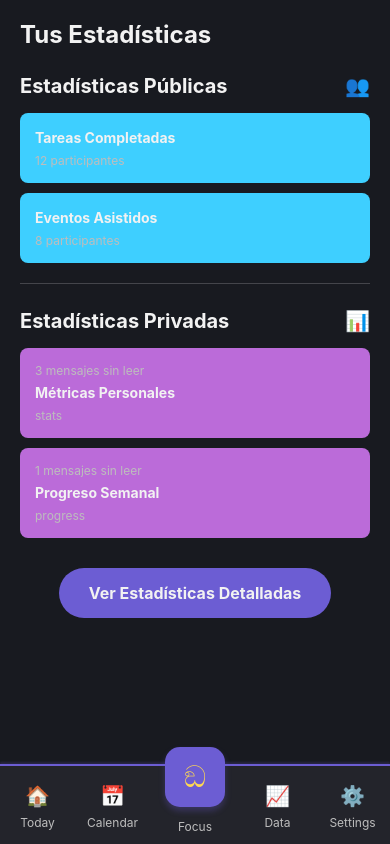
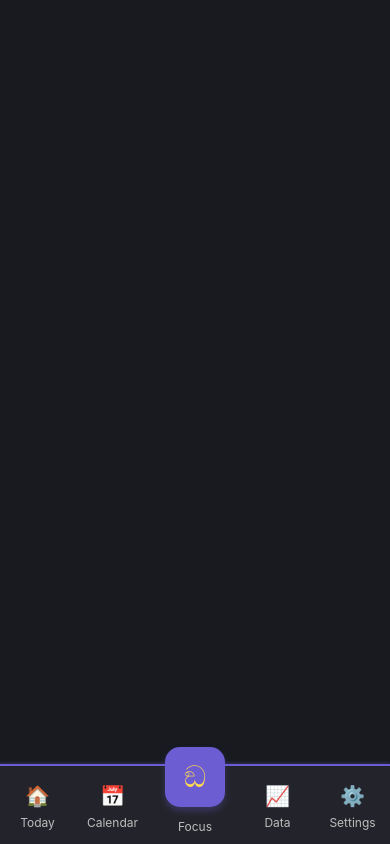
Before and after one commit to StrawberryFrappe/aricapp, a React Native app: screen /StatsScreen in a window 390 px wide. Built offline with nearby package versions, Linux system fonts and the light colour scheme.

Commit message:
feat: Replace ProfileScreen with SettingsScreen and update navigation references

```diff
--- a/src/App.jsx
+++ b/src/App.jsx
@@ -5,7 +5,7 @@ import HomeScreen from './screens/HomeScreen/HomeScreen.jsx';
 import SearchScreen from './screens/SearchScreen/SearchScreen.jsx';
 import ZenScreen from './screens/PublishScreen/ZenScreen.jsx';
 import StatsScreen from './screens/StatsScreen/StatsScreen.jsx';
-import ProfileScreen from './screens/ProfileScreen/ProfileScreen.jsx';
+import SettingsScreen from './screens/ProfileScreen/SettingsScreen.jsx'; // Now contains SettingsScreen
 import CalendarScreen from './screens/CalendarScreen/CalendarScreen.jsx';
 import NavigationBar from './components/NavigationBar.jsx';
 import InnerStatsScreen from './screens/StatsScreen/InnerStatsScreen.jsx'
@@ -40,7 +40,7 @@ function AppWrapper() {  return (
             <MainStack.Screen name="SearchScreen" component={SearchScreen} />
             <MainStack.Screen name="PublishScreen" component={ZenScreen} />
             <MainStack.Screen name="StatsScreen" component={StatsStackScreen} />
-            <MainStack.Screen name="ProfileScreen" component={ProfileStackScreen} />
+            <MainStack.Screen name="SettingsScreen" component={SettingsStackScreen} />
             <MainStack.Screen name="CalendarScreen" component={CalendarScreen} />
             <MainStack.Screen name="CreateTask" component={CreateTask} />
           </MainStack.Navigator>
@@ -75,13 +75,13 @@ function StatsStackScreen() {
 }
 
 // Define the stack navigators for Profile
-const ProfileStack = createNativeStackNavigator();
-function ProfileStackScreen() {
+const SettingsStack = createNativeStackNavigator();
+function SettingsStackScreen() {
   return (
-    <ProfileStack.Navigator screenOptions={{ headerShown: false }}>
-      <ProfileStack.Screen name="ProfileStackScreen" component={ProfileScreen} />
-      <ProfileStack.Screen name="EditProfileScreen" component={EditProfileScreen} />
-    </ProfileStack.Navigator>
+    <SettingsStack.Navigator screenOptions={{ headerShown: false }}>
+      <SettingsStack.Screen name="ProfileStackScreen" component={SettingsScreen} />
+      <SettingsStack.Screen name="EditProfileScreen" component={EditProfileScreen} />
+    </SettingsStack.Navigator>
   );
 }
 
--- a/src/components/CompactEvent.jsx
+++ b/src/components/CompactEvent.jsx
@@ -7,7 +7,7 @@ const CompactEvent = ({ title, time, date, description, location, hours }) => {
     const navigation = useNavigation();
 
     const handlePress = () => {
-        navigation.navigate('ExtendedEvent', {
+        navigation.navigate('CreateTask', {
             event: {
                 title,
                 time,
--- a/src/components/NavigationBar.jsx
+++ b/src/components/NavigationBar.jsx
@@ -20,7 +20,7 @@ const NavigationBar = () => {
     { name: 'Calendar', icon: '📅', screen: 'CalendarScreen' },
     { name: 'Focus', icon: 'ඞ', isCentral: true, screen: 'PublishScreen' },
     { name: 'Data', icon: '📈', screen: 'StatsScreen' },
-    { name: 'Settings', icon: '⚙️', screen: 'ProfileScreen' },
+    { name: 'Settings', icon: '⚙️', screen: 'SettingsScreen' },
   ];
 
   const handlePress = (ScreenButton) => {
--- a/src/screens/ProfileScreen/ProfileScreen.jsx
+++ /dev/null
@@ -1,109 +0,0 @@
-import React, { useState } from 'react';
-import { View, ScrollView, StyleSheet } from 'react-native';
-import ProfileHeader from './_components/ProfileHeader';
-import PresentationSection from './_components/PresentationSection';
-import ProfileTabs from './_components/ProfileTabs';
-import Post from '../../components/Post';
-import {commonStyles, colors} from '../../styles/commonStyles';
-
-/**
- * ProfileScreen Component
- * This component serves as a placeholder for the Profile screen in the app.
- * It includes a button to navigate to the EditProfile screen.
- *
- * @function ProfileScreen
- * @returns {JSX.Element}
- */
-
-const ProfileScreen = () => {
-  const [activeTab, setActiveTab] = useState('Publicaciones');
-
-
-
-
-  // Placeholder data
-  const userData = {
-    avatarUrl: 'https://via.placeholder.com/150', // Replace with actual avatar URL
-    name: 'Tulio Triviño31',
-    publications: 8,
-    likes: 15,
-    presentation: 'Quien soy? Para el ciego, soy el pan. Para el sordo, soy la luz. Para el hambriento, soy el sonido. Heme aqui la encarnacion de la divinidad misma.',
-  };
-
-  const publicationsData = [
-    {
-      id: '1',
-      author: 'Tulio Triviño31',
-      date: '06-04-2025',
-      tags: ['Anuncios', 'Comunidad'],
-      content: 'Vecinos, hoy se inauguro el nuevo Parque Cacique Lienan Llanquinao, aca los ninos de la población podrán jugar libremente y los adultos mayores pasear en la tranquilidad del vecindario',
-    },
-    {
-      id: '2',
-      author: 'Tulio Triviño31',
-      date: '06-04-2025',
-      tags: ['Anuncios', 'Comunidad'],
-      content: 'Vecinos, hoy se inauguro el nuevo Parque Cacique Lienan Llanquinao, aca los ninos de la población podrán jugar libremente y los adultos mayores pasear en la tranquilidad del vecindario',
-    }
-    // Add more publication objects here
-  ];
-
-  const mentionsData = [
-    {
-      id: '1',
-      author: 'Tulio Triviño31',
-      date: '06-04-2025',
-      tags: ['Anuncios', 'Comunidad'],
-      content: 'Vecinos, hoy se inauguro el nuevo Parque Cacique Lienan Llanquinao, aca los ninos de la población podrán jugar libremente y los adultos mayores pasear en la tranquilidad del vecindario',
-    }
-    // Add mention objects here
-  ];
-
-  const renderContent = () => {
-    if (activeTab === 'Publicaciones') {
-      return (
-        <View style={styles.contentContainer}>
-          {publicationsData.map((post) => (
-            <Post key={post.id} {...post} />
-          ))}
-        </View>
-      );
-    } else if (activeTab === 'Menciones') {
-      return (
-        <View>
-          {/* Render mentions data here using PostItem or a similar component */}
-          {mentionsData.map((mention) => (
-            <Post key={mention.id} {...mention} /> // Using PostItem for mentions for now
-          ))}
-        </View>
-      );
-    }
-    return null;
-  };
-
-  return (
-    <ScrollView style={commonStyles.container}>
-      <ProfileHeader
-        avatarUrl={userData.avatarUrl}
-        name={userData.name}
-        publications={userData.publications}
-        likes={userData.likes}
-      />
-      <PresentationSection text={userData.presentation} />
-      <ProfileTabs tabs={['Publicaciones', 'Menciones']} onTabChange={setActiveTab} />
-      <View style={styles.contentContainer}>
-        {renderContent()}
-      </View>
-    </ScrollView>
-  );
-};
-
-const styles = StyleSheet.create({
-  contentContainer: {
-    backgroundColor: colors.background,
-    flex: 1,
-    paddingBottom: 80, // Add padding to avoid content being hidden by navigation if any
-  },
-});
-
-export default ProfileScreen;
--- /dev/null
+++ b/src/screens/ProfileScreen/SettingsScreen.jsx
@@ -0,0 +1,28 @@
+import React from 'react';
+import { View, StyleSheet } from 'react-native';
+import { colors } from '../../styles/commonStyles';
+
+/**
+ * SettingsScreen Component
+ * This component serves as a blank settings screen for the app.
+ *
+ * @function SettingsScreen
+ * @returns {JSX.Element}
+ */
+
+const SettingsScreen = () => {
+  return (
+    <View style={styles.container}>
+      {/* Settings content will be implemented here */}
+    </View>
+  );
+};
+
+const styles = StyleSheet.create({
+  container: {
+    flex: 1,
+    backgroundColor: colors.background,
+  },
+});
+
+export default SettingsScreen;
--- a/src/screens/StatsScreen/StatsScreen.jsx
+++ b/src/screens/StatsScreen/StatsScreen.jsx
@@ -1,85 +1,9 @@
 import React from 'react';
-import { View, Text, StyleSheet, TouchableOpacity, ScrollView } from 'react-native';
-import { useNavigation } from '@react-navigation/native';
-import { commonStyles, colors } from '../../styles/commonStyles';
-import SectionHeader from './_components/SectionHeader';
-import MediationCard from './_components/MediationCard';
-
-
-/**
- * StatsScreen Component
- * This component displays the user's statistics, both public and private data.
- * It shows a list of public statistics and private metrics, with navigation
- * to specific statistic details.
- *
- * @function StatsScreen
- * @returns {JSX.Element}
- */
+import { View, StyleSheet } from 'react-native';
+import { colors } from '../../styles/commonStyles';
 
 const StatsScreen = () => {
-  const navigation = useNavigation();
-
-  // Sample data for statistics
-  const publicStats = [
-    { id: 1, title: 'Tareas Completadas', participants: 12 },
-    { id: 2, title: 'Eventos Asistidos', participants: 8 },
-  ];
-
-  const privateStats = [
-    { id: 1, message: 'Métricas Personales', unreadCount: 3, conversation: 'stats' },
-    { id: 2, message: 'Progreso Semanal', unreadCount: 1, conversation: 'progress' },
-  ];
-
-  const goToInnerStats = () => {
-    navigation.navigate('InnerStatsScreen');
-  };
-
-  const UsersIcon = () => <Text style={styles.icon}>👥</Text>;
-  const ChatIcon = () => <Text style={styles.icon}>📊</Text>;
-
-  return (
-    <View style={styles.container}>
-      <ScrollView style={styles.scrollView} showsVerticalScrollIndicator={false}>
-        {/* Header */}
-        <View style={styles.header}>
-          <Text style={styles.headerTitle}>Tus Estadísticas</Text>
-        </View>
-
-        {/* Public Statistics Section */}
-        <SectionHeader title="Estadísticas Públicas" icon={<UsersIcon />} />
-        {publicStats.map((stat) => (
-          <MediationCard
-            key={stat.id}
-            variant="public"
-            title={stat.title}
-            participants={stat.participants}
-            onPress={goToInnerStats}
-          />
-        ))}
-
-        {/* Divider */}
-        <View style={styles.divider} />
-
-        {/* Private Statistics Section */}
-        <SectionHeader title="Estadísticas Privadas" icon={<ChatIcon />} />
-        {privateStats.map((stat) => (
-          <MediationCard
-            key={stat.id}
-            variant="private"
-            title={stat.message}
-            unreadCount={stat.unreadCount}
-            conversation={stat.conversation}
-            onPress={goToInnerStats}
-          />
-        ))}
-
-        {/* Action Button */}
-        <TouchableOpacity style={styles.actionButton} onPress={goToInnerStats}>
-          <Text style={styles.actionButtonText}>Ver Estadísticas Detalladas</Text>
-        </TouchableOpacity>
-      </ScrollView>
-    </View>
-  );
+  return <View style={styles.container} />;
 };
 
 const styles = StyleSheet.create({
@@ -87,44 +11,6 @@ const styles = StyleSheet.create({
     flex: 1,
     backgroundColor: colors.background,
   },
-  scrollView: {
-    flex: 1,
-  },
-  header: {
-    paddingHorizontal: 20,
-    paddingTop: 20,
-    paddingBottom: 10,
-  },
-  headerTitle: {
-    fontSize: 24,
-    fontWeight: 'bold',
-    color: colors.textPrimary,
-  },
-  divider: {
-    height: 1,
-    backgroundColor: colors.border,
-    marginVertical: 10,
-    marginHorizontal: 20,
-  },
-  actionButton: {
-    backgroundColor: colors.primary,
-    borderRadius: 25,
-    paddingVertical: 15,
-    paddingHorizontal: 30,
-    marginHorizontal: 20,
-    marginVertical: 20,
-    alignSelf: 'center',
-    minWidth: 200,
-    alignItems: 'center',
-  },
-  actionButtonText: {
-    color: colors.textPrimary,
-    fontWeight: 'bold',
-    fontSize: 16,
-  },
-  icon: {
-    fontSize: 20,
-  },
 });
 
 export default StatsScreen;
```
